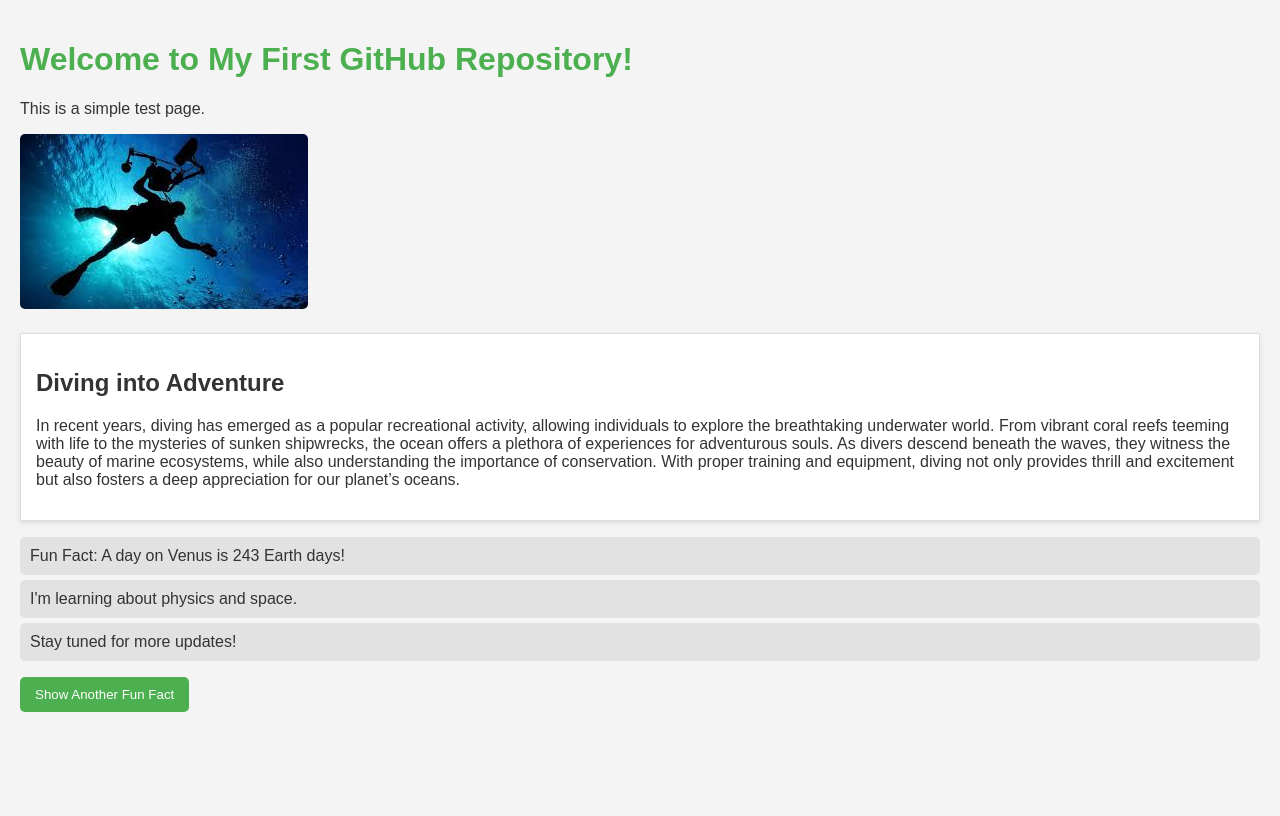
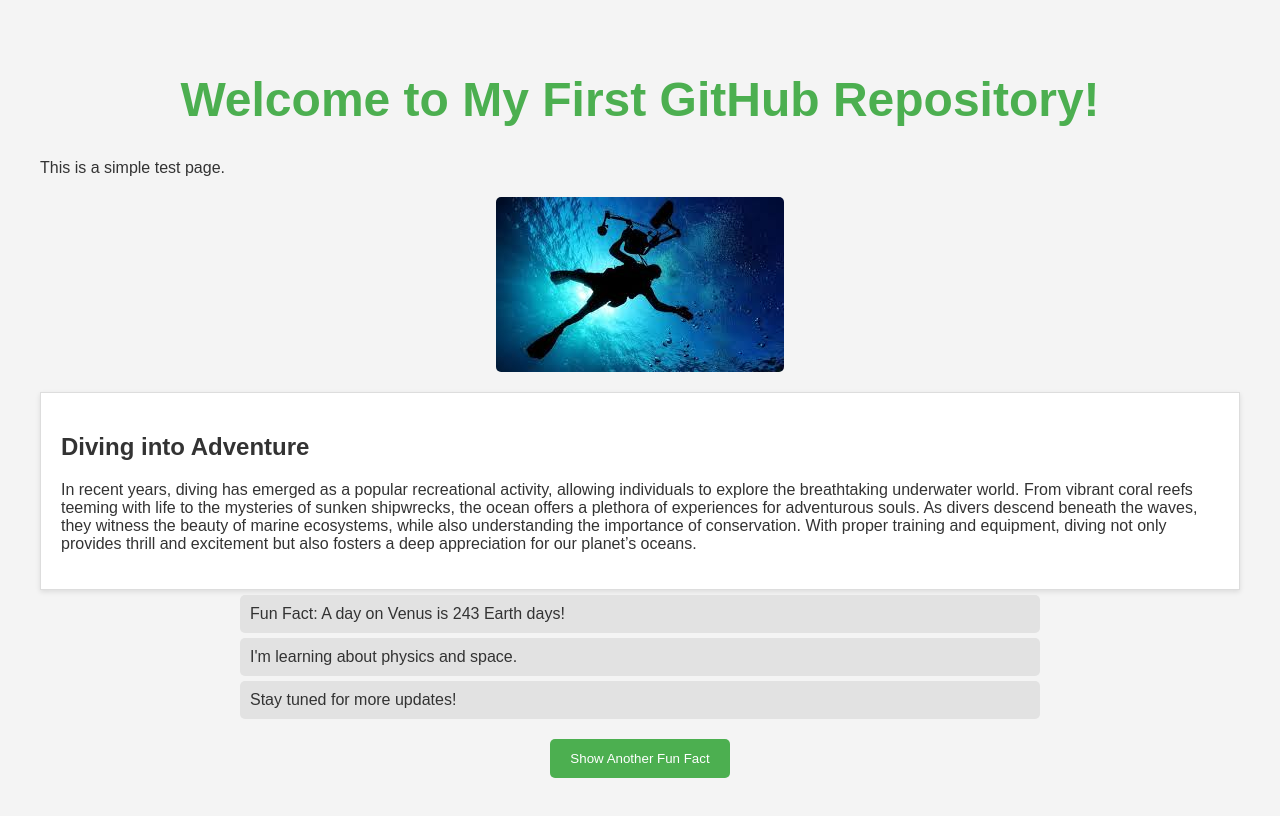
Before and after one commit to QuasarFahim/Test, a plain HTML site: page index.html in a window 1280 px wide. Drawn offline with Linux system fonts and the light colour scheme.

Commit message:
Update index.html

```diff
--- a/index.html
+++ b/index.html
@@ -14,10 +14,13 @@
         }
         h1 {
             color: #4CAF50;
+            text-align: center;
         }
         ul {
             list-style-type: none;
             padding: 0;
+            max-width: 600px;
+            margin: 0 auto;
         }
         li {
             background: #e2e2e2;
@@ -32,6 +35,8 @@
             border: none;
             border-radius: 5px;
             cursor: pointer;
+            display: block;
+            margin: 20px auto;
         }
         button:hover {
             background-color: #45a049;
@@ -47,6 +52,33 @@
             max-width: 100%;
             height: auto;
             border-radius: 5px;
+            display: block;
+            margin: 20px auto;
+        }
+
+        /* Responsive Styles */
+        @media (min-width: 600px) {
+            body {
+                padding: 40px;
+            }
+            h1 {
+                font-size: 2.5em;
+            }
+            ul {
+                max-width: 800px;
+            }
+            button {
+                padding: 12px 20px;
+            }
+        }
+
+        @media (min-width: 768px) {
+            h1 {
+                font-size: 3em;
+            }
+            .newspaper {
+                padding: 20px;
+            }
         }
     </style>
 </head>
```
